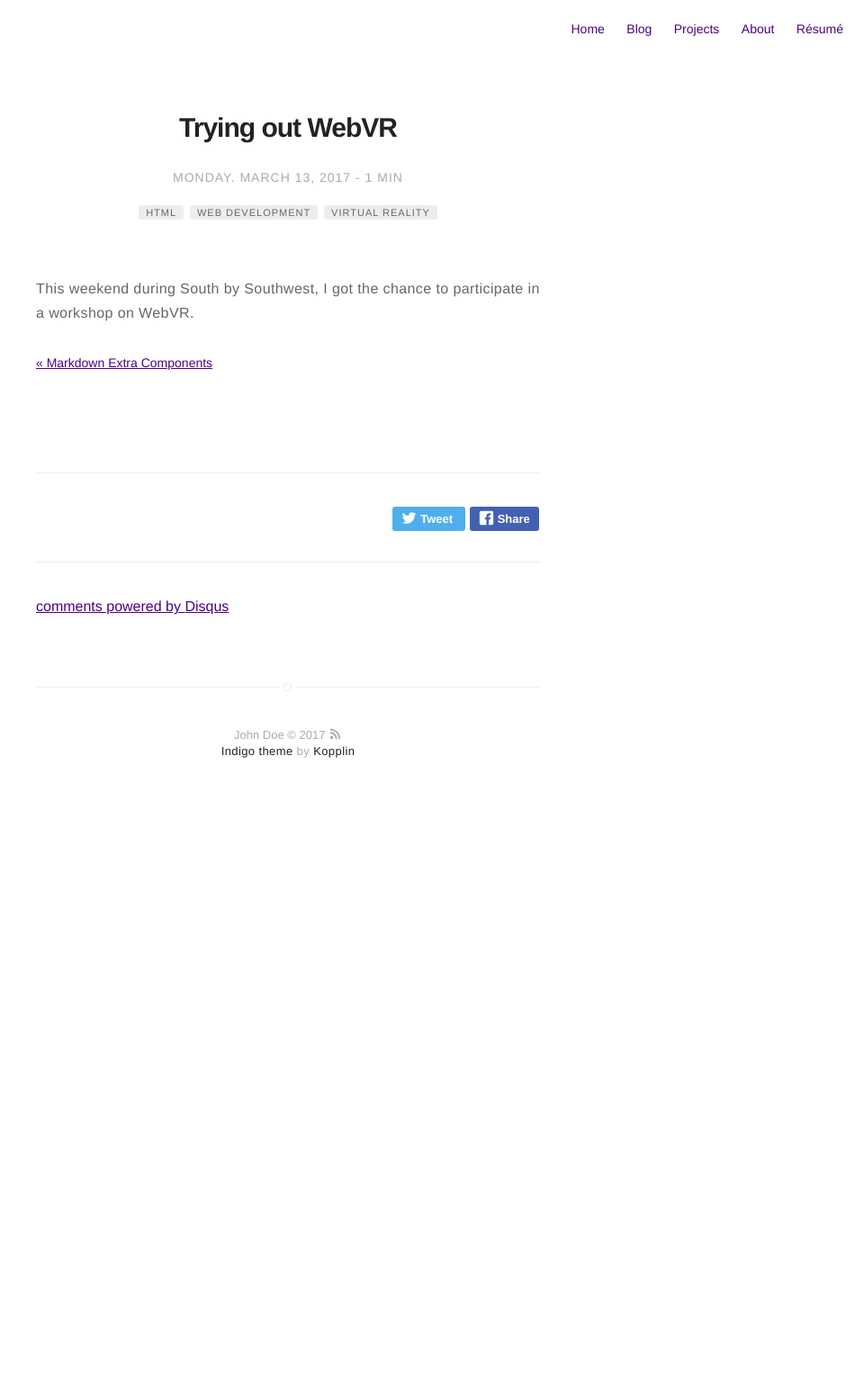
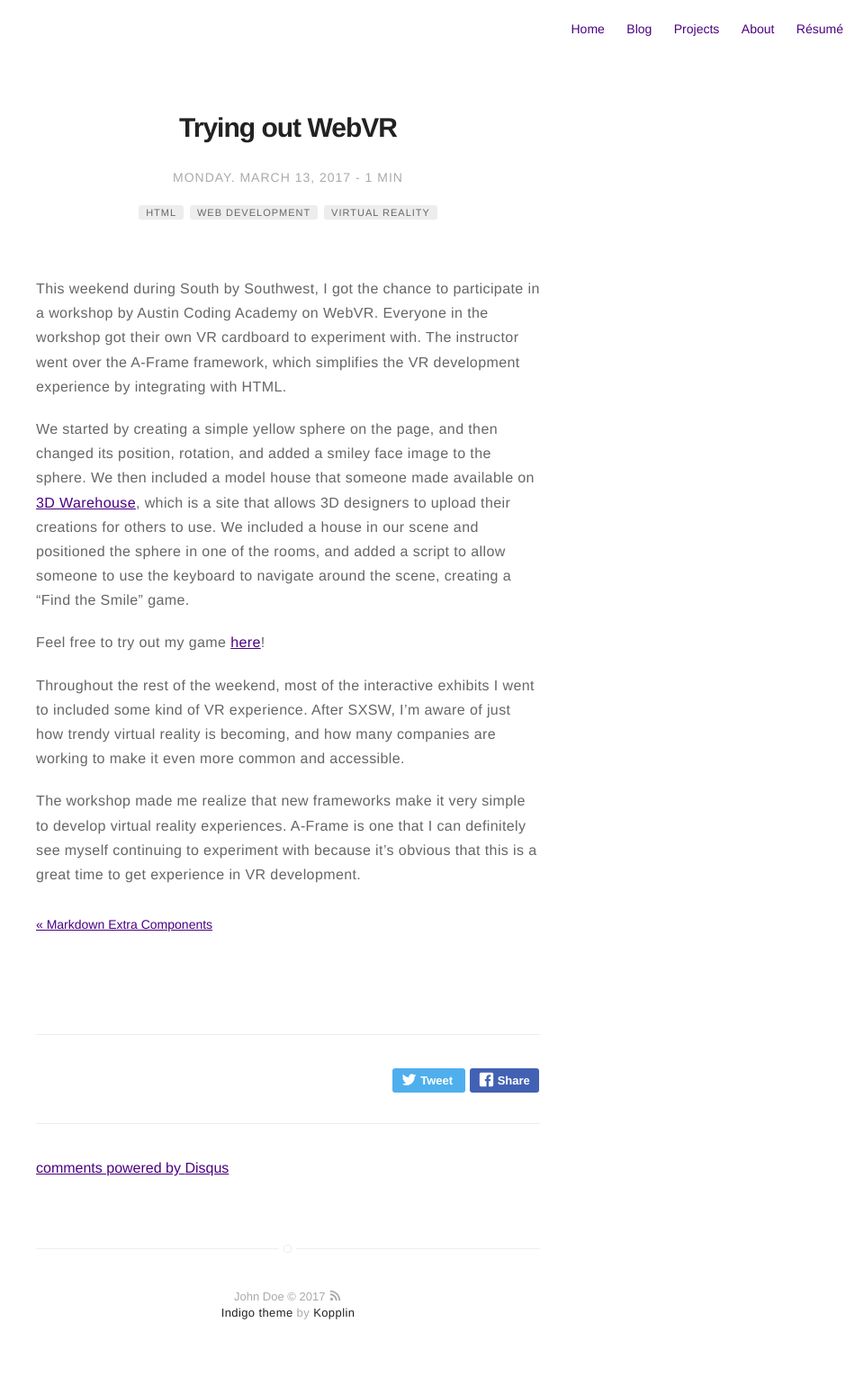
Before and after one commit to ecahill/emilycahill-v2, a Jekyll site: the page built from _posts/2017-03-13-webvr-practice.markdown, in a window 1280 px wide. Shown: the whole page at 90% size, without its empty margins (320-1280 px from the left). Built offline with Jekyll 4.4.1, drawn with Linux system fonts in a browser that asks for light colours; comment, search, counter and statistics services are not loaded; before the commit the page ends 906 px from its top, so only the background shows below that.

Commit message:
Update 2017-03-13-webvr-practice.markdown

```diff
--- a/_posts/2017-03-13-webvr-practice.markdown
+++ b/_posts/2017-03-13-webvr-practice.markdown
@@ -13,4 +13,12 @@ author: emilycahill
 description: My thoughts on first attempts at WebVR.
 ---
 
-This weekend during South by Southwest, I got the chance to participate in a workshop on WebVR.
+This weekend during South by Southwest, I got the chance to participate in a workshop by Austin Coding Academy on WebVR. Everyone in the workshop got their own VR cardboard to experiment with. The instructor went over the A-Frame framework, which simplifies the VR development experience by integrating with HTML.
+
+We started by creating a simple yellow sphere on the page, and then changed its position, rotation, and added a smiley face image to the sphere. We then included a model house that someone made available on [3D Warehouse](https://3dwarehouse.sketchup.com/?hl=en), which is a site that allows 3D designers to upload their creations for others to use. We included a house in our scene and positioned the sphere in one of the rooms, and added a script to allow someone to use the keyboard to navigate around the scene, creating a "Find the Smile" game.
+
+Feel free to try out my game [here](https://ecahill.github.io/WebVRPractice/)!
+
+Throughout the rest of the weekend, most of the interactive exhibits I went to included some kind of VR experience. After SXSW, I'm aware of just how trendy virtual reality is becoming, and how many companies are working to make it even more common and accessible.
+
+The workshop made me realize that new frameworks make it very simple to develop virtual reality experiences. A-Frame is one that I can definitely see myself continuing to experiment with because it's obvious that this is a great time to get experience in VR development.
```
